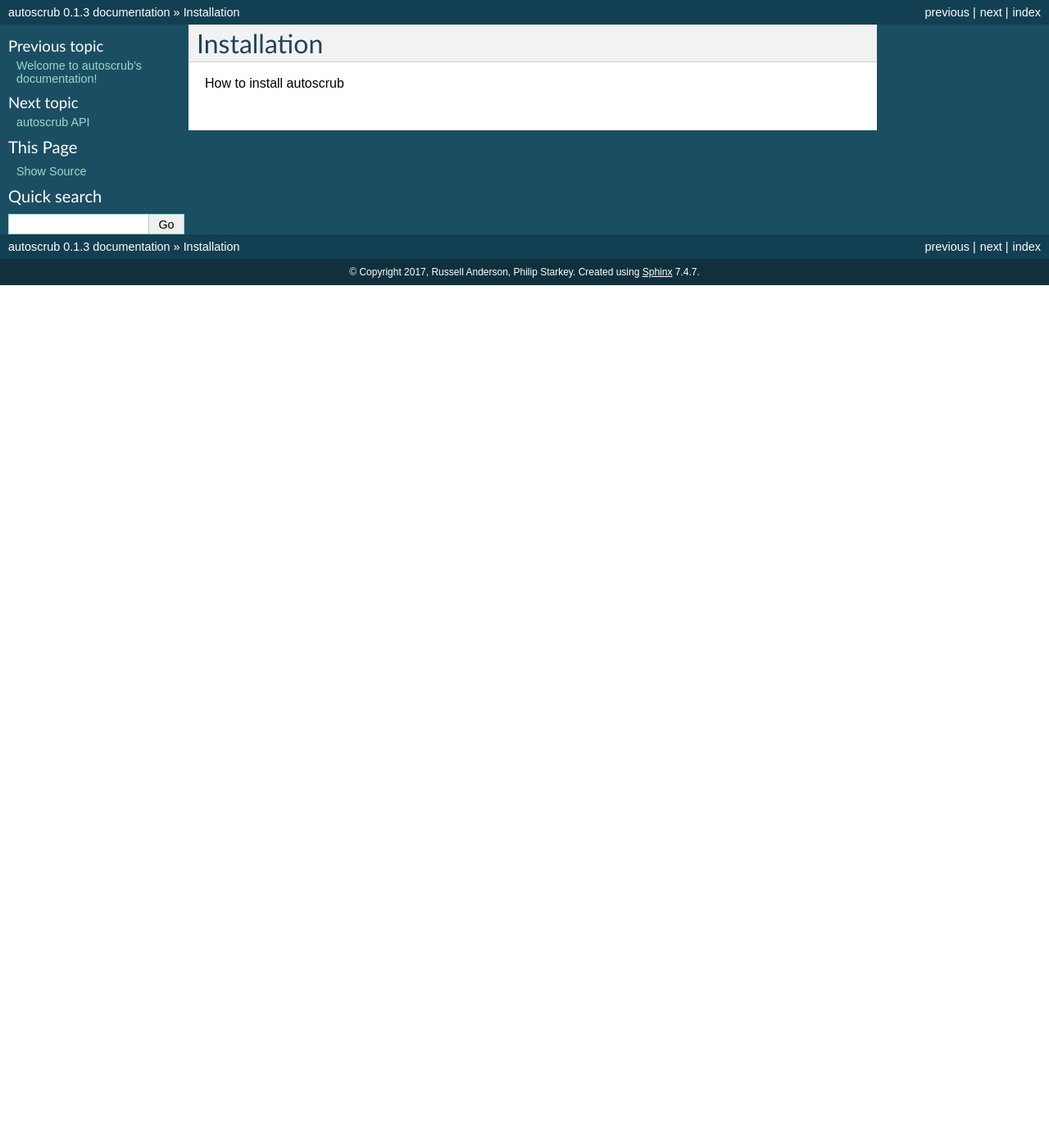
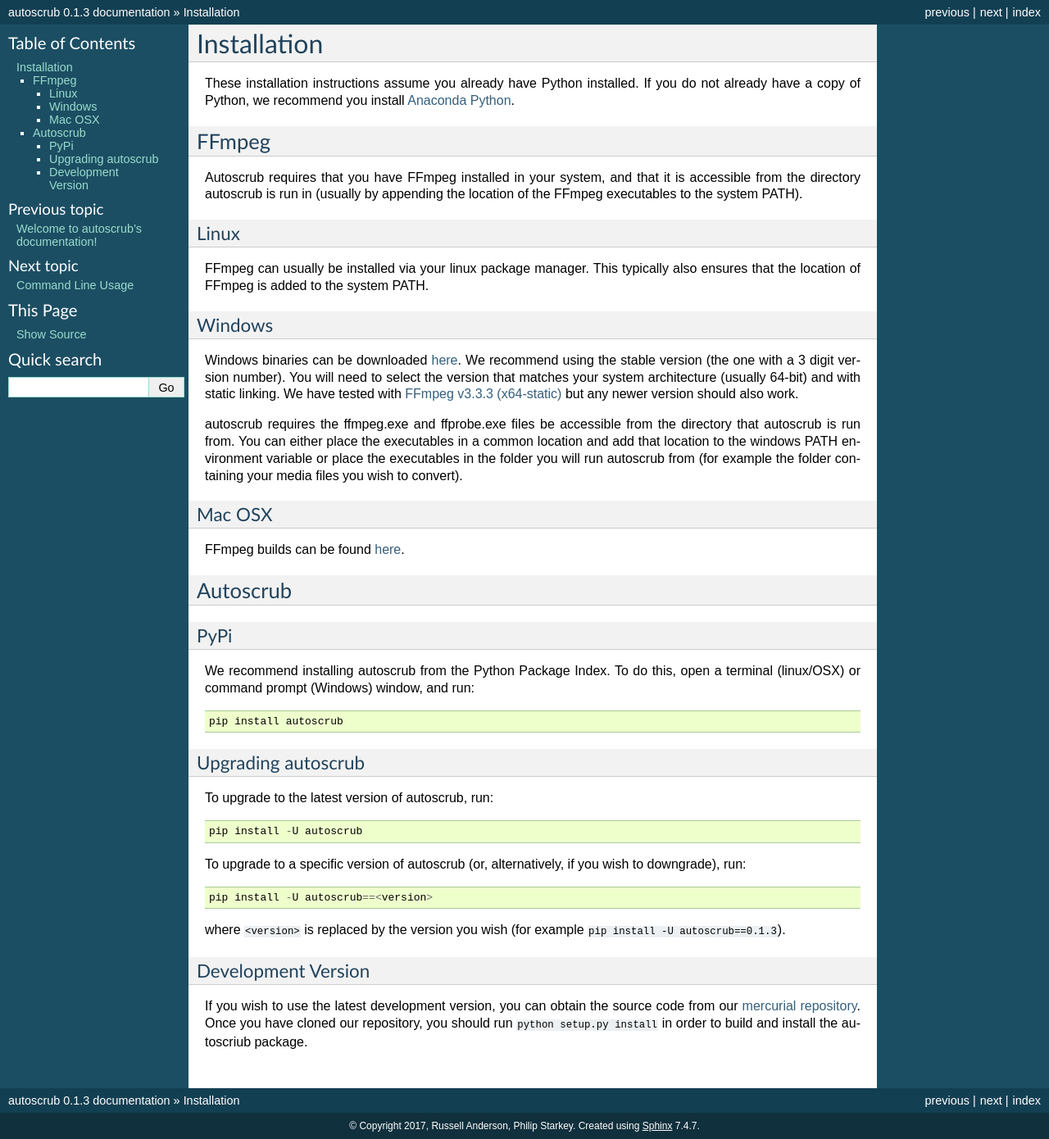
Before and after one commit to philipstarkey/autoscrub, a Sphinx documentation site: the page built from docs/install.rst, in a window 1280 px wide. Shown: the whole page at 82% size. Built offline with Sphinx 7.4.7, drawn with Linux system fonts in a browser that asks for light colours; before the commit the page ends 900 px from its top, so only the background shows below that.

Commit message:
Added some more documentation
* fleshed out install page
* added reference for command line utility (autogenerated)

```diff
--- a/docs/conf.py
+++ b/docs/conf.py
@@ -32,6 +32,7 @@
 extensions = ['sphinx.ext.autodoc',
     'sphinx.ext.mathjax',
     'sphinx.ext.napoleon',
+    'sphinx_click.ext',
     'sphinx.ext.viewcode']
 
 # Add any paths that contain templates here, relative to this directory.
--- a/docs/index.rst
+++ b/docs/index.rst
@@ -11,10 +11,12 @@
 Contents
 ========
 .. toctree::
-   :maxdepth: 2
+   :maxdepth: 1
    :caption: Contents:
 
    install
+   usage
+   usage_reference
    api_reference
 
 Indices and tables
--- a/docs/install.rst
+++ b/docs/install.rst
@@ -1,4 +1,71 @@
+************
 Installation
-=================
+************
+These installation instructions assume you already have Python installed. If you do not already have a copy of Python, we recommend you install `Anaconda Python`_.
 
-How to install autoscrub
+.. _`Anaconda Python`: https://www.continuum.io/downloads
+
+======
+FFmpeg
+======
+
+Autoscrub requires that you have FFmpeg installed in your system, and that it is accessible from the directory autoscrub is run in (usually by appending the location of the FFmpeg executables to the system PATH).
+
+-----
+Linux
+-----
+
+FFmpeg can usually be installed via your linux package manager. This typically also ensures that the location of FFmpeg is added to the system PATH.
+
+-------
+Windows
+-------
+
+Windows binaries can be downloaded `here`__. We recommend using the stable version (the one with a 3 digit version number). You will need to select the version that matches your system architecture (usually 64-bit) and with static linking. We have tested with `FFmpeg v3.3.3 (x64-static)`_ but any newer version should also work.
+
+autoscrub requires the ffmpeg.exe and ffprobe.exe files be accessible from the directory that autoscrub is run from. You can either place the executables in a common location and add that location to the windows PATH environment variable or place the executables in the folder you will run autoscrub from (for example the folder containing your media files you wish to convert).
+
+.. __: https://ffmpeg.zeranoe.com/builds/
+.. _`FFmpeg v3.3.3 (x64-static)`: https://ffmpeg.zeranoe.com/builds/win64/static/ffmpeg-3.3.3-win64-static.zip
+
+
+-------
+Mac OSX
+-------
+FFmpeg builds can be found `here`__.
+
+.. __: https://www.ffmpeg.org/download.html#build-mac
+
+=========
+Autoscrub
+=========
+
+----
+PyPi
+----
+We recommend installing autoscrub from the Python Package Index. To do this, open a terminal (linux/OSX) or command prompt (Windows) window, and run::
+
+    pip install autoscrub
+
+-------------------
+Upgrading autoscrub
+-------------------
+
+To upgrade to the latest version of autoscrub, run::
+
+    pip install -U autoscrub
+
+To upgrade to a specific version of autoscrub (or, alternatively, if you wish to downgrade), run::
+
+    pip install -U autoscrub==<version>
+
+where :code:`<version>` is replaced by the version you wish (for example :code:`pip install -U autoscrub==0.1.3`).
+
+-------------------
+Development Version
+-------------------
+
+If you wish to use the latest development version, you can obtain the source code from our `mercurial repository`_. Once you have cloned our repository, you should run :code:`python setup.py install` in order to build and install the autoscriub package.
+
+
+.. _`mercurial repository`: https://bitbucket.org/philipstarkey/autoscrub
```
Also changed, not shown: docs/usage.rst (added, +8 -0 lines), docs/usage_reference.rst (added, +7 -0 lines), 1 other file.
